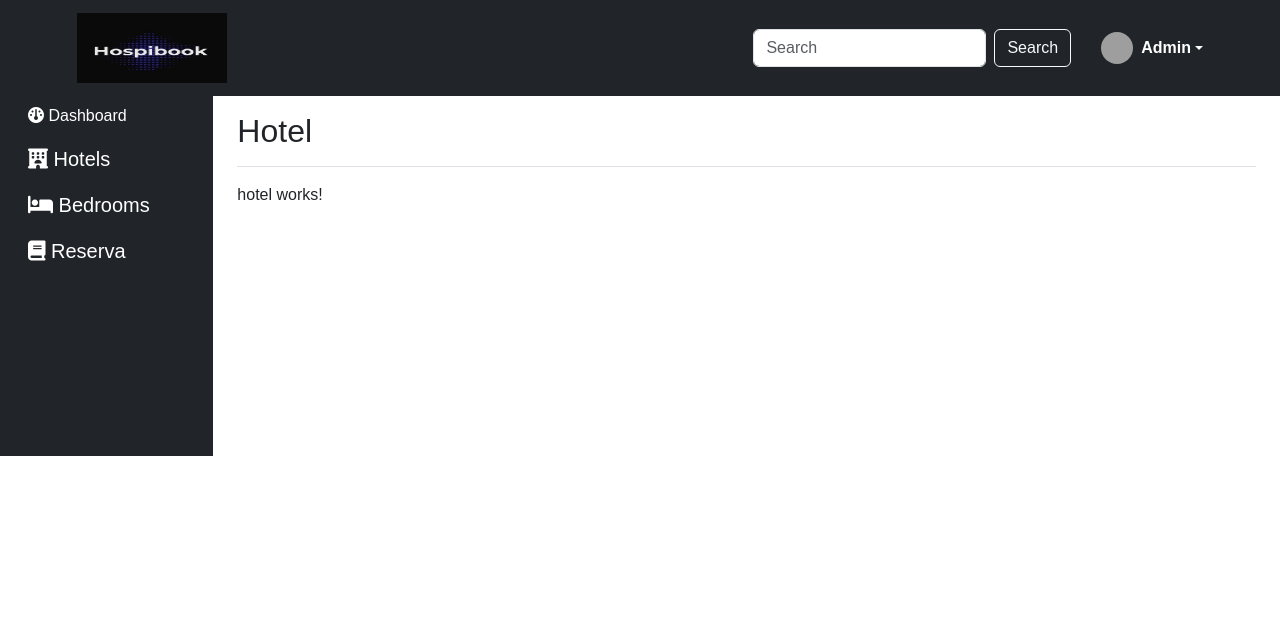
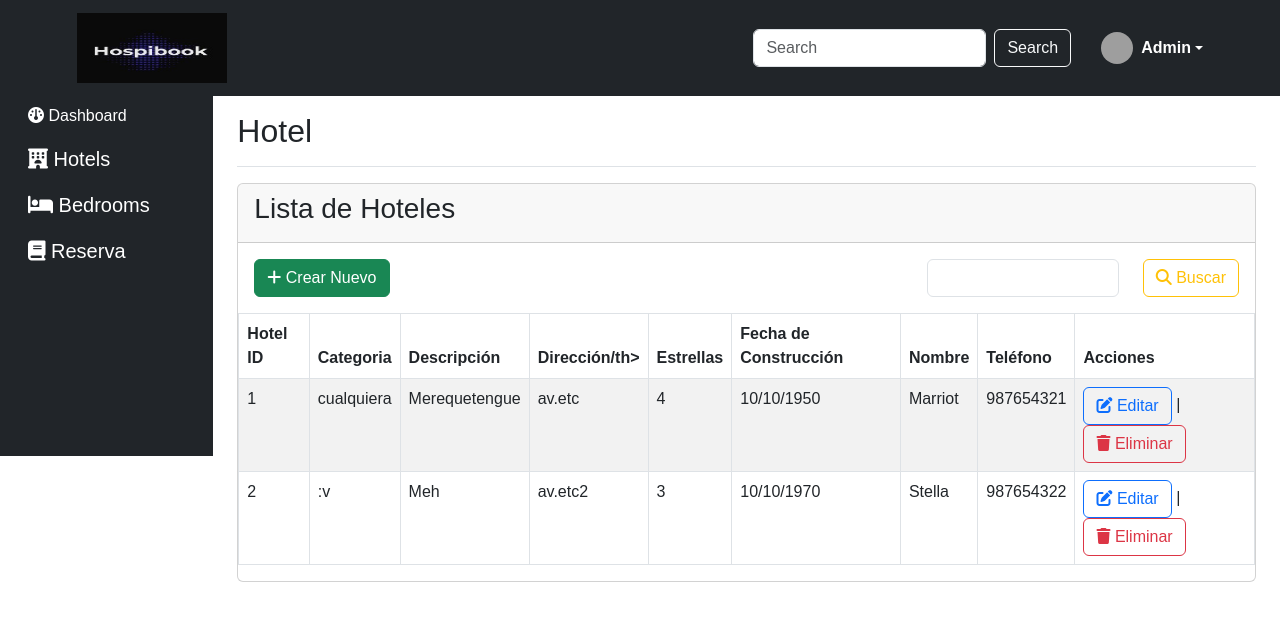
Before and after one commit to EFMCT30/appAdminHoteleroHospiBook, an Angular app: page /hotel in a window 1280 px wide. Shown: the top 620 px of the page. Built offline with nearby package versions, Linux system fonts and the light colour scheme; grey boxes are pictures that could not be loaded.

Commit message:
Hotel + modal modificado

```diff
--- a/src/app/hotel/hotel.component.html
+++ b/src/app/hotel/hotel.component.html
@@ -1 +1,128 @@
-<p>hotel works!</p>
+<div class="card table-responsive">
+    <div class="card-header">
+        <h3>Lista de Hoteles</h3>
+    </div>
+    <div class="card-body">
+        <div class="row">
+            <div class="col-sm-6 col-md-8">
+                <button type="button"  class="btn btn-success" data-bs-toggle="modal" data-bs-target="#exampleModal">
+                  <i class="fa-solid fa-plus"></i> Crear Nuevo
+                </button>
+            </div>
+            <div class="col-sm-6 col-md-4 text-right">
+                <form asp-action="ListarHoteles" asp-controller="Hotel" method="post">
+                    <div class="row">
+                        <div class="col">
+                            <input type="text" class="form-control" >
+                        </div>
+                        <div class="col-auto">
+                            <button class="btn btn-outline-warning"><i class="fa-solid fa-magnifying-glass"></i> Buscar</button>
+                        </div>
+                    </div>
+                </form>
+            </div>
+        </div>
+    </div>
+
+    <table id="tablaHotel" class="table table-bordered table-hover table-striped">
+        <thead>
+            <tr>
+              <th>Hotel ID</th>
+              <th>Categoria</th>
+              <th>Descripción</th>
+              <th>Dirección/th>
+              <th>Estrellas</th>
+              <th>Fecha de Construcción</th>
+              <th>Nombre</th>
+              <th>Teléfono</th>
+              <th>Acciones</th>
+            </tr>
+        </thead>
+        <tbody>
+                <tr>
+                  <td>1</td>
+                  <td>cualquiera</td>
+                  <td>Merequetengue</td>
+                  <td>av.etc</td>
+                  <td>4</td>
+                  <td>10/10/1950</td>
+                  <td>Marriot</td>
+                  <td>987654321</td>
+                    <td>
+                        <a class="btn btn-outline-primary"><i class="fa-solid fa-pen-to-square"></i> Editar</a> |
+                        <a class="btn btn-outline-danger"><i class="fa-solid fa-trash"></i> Eliminar</a>
+                    </td>
+                </tr>
+                <tr>
+                    <td>2</td>
+                    <td>:v</td>
+                    <td>Meh</td>
+                    <td>av.etc2</td>
+                    <td>3</td>
+                    <td>10/10/1970</td>
+                    <td>Stella</td>
+                    <td>987654322</td>
+                    <td>
+                        <a href="" class="btn btn-outline-primary"><i class="fa-solid fa-pen-to-square"></i> Editar</a> |
+                        <a href="" class="btn btn-outline-danger"><i class="fa-solid fa-trash"></i> Eliminar</a>
+                    </td>
+                </tr>
+        </tbody>
+    </table>
+</div>
+
+
+<div class="modal fade" id="exampleModal" tabindex="-1" aria-labelledby="exampleModalLabel" aria-hidden="true">
+  <div class="modal-dialog">
+    <div class="modal-content">
+      <div class="modal-header">
+        <h1 class="modal-title fs-5" id="exampleModalLabel">Hotel</h1>
+        <button type="button" class="btn-close" data-bs-dismiss="modal" aria-label="Close"></button>
+      </div>
+      <div class="modal-body">
+        <div class="row">
+          <div class="col-md-6">
+            <form class="row g-3">
+              <div class="col-12">
+                <label for="validationDefaultCategoria" class="form-label">Categoria</label>
+                <input type="text" class="form-control" id="validationDefaultCategoria" required>
+              </div>
+              <div class="col-12">
+                <label for="validationDefaultDescripcion" class="form-label">Descripción</label>
+                <input type="text" class="form-control" id="validationDefaultDescripcion" required>
+            </div>
+              <div class="col-12">
+                <label for="validationDefaultFechaDireccion" class="form-label">Dirección</label>
+                <input type="text" class="form-control" id="validationDefaultFechaDireccion" required>
+              </div>
+              <div class="col-12">
+                <label for="validationDefaultNumeroEstrellas" class="form-label">Estrellas</label>
+                <input type="radio" class="form-control" id="validationDefaultNumeroEstrellas" required>
+              </div>
+            </form>
+          </div>
+          <div class="col-md-6">
+            <form class="row g-3">
+              <div class="col-12">
+                <label for="validationDefaultFechaConstruccion" class="form-label">Fecha de construcción </label>
+                <input type="date" class="form-control" id="validationDefaultFechaConstruccion" required>
+              </div>
+              <div class="col-12">
+                <label for="validationDefaultNombre" class="form-label">Nombre</label>
+                <input type="text" class="form-control" id="validationDefaultTipo" required>
+              </div>
+              <div class="col-12">
+                <label for="validationDefaultTelefono" class="form-label">Teléfono</label>
+                <input type="text" class="form-control" id="validationDefaultTelefono" required>
+              </div>
+            </form>
+          </div>
+        </div>
+      </div>
+      <div class="modal-footer">
+        <button type="button" class="btn btn-outline-danger" data-bs-dismiss="modal">Cerrar</button>
+        <button type="button" class="btn btn-primary">Guardar</button>
+      </div>
+    </div>
+  </div>
+</div>
```
